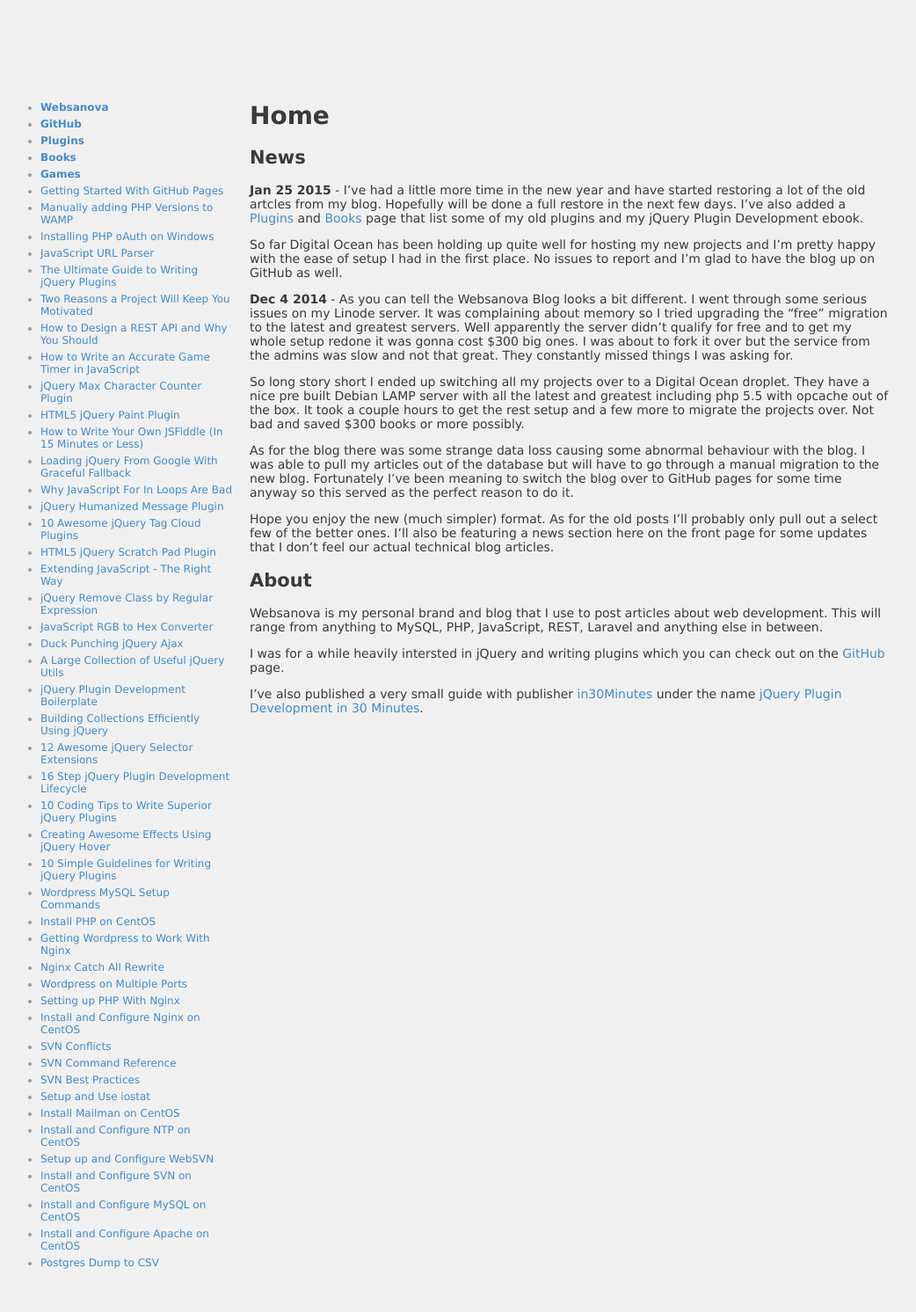
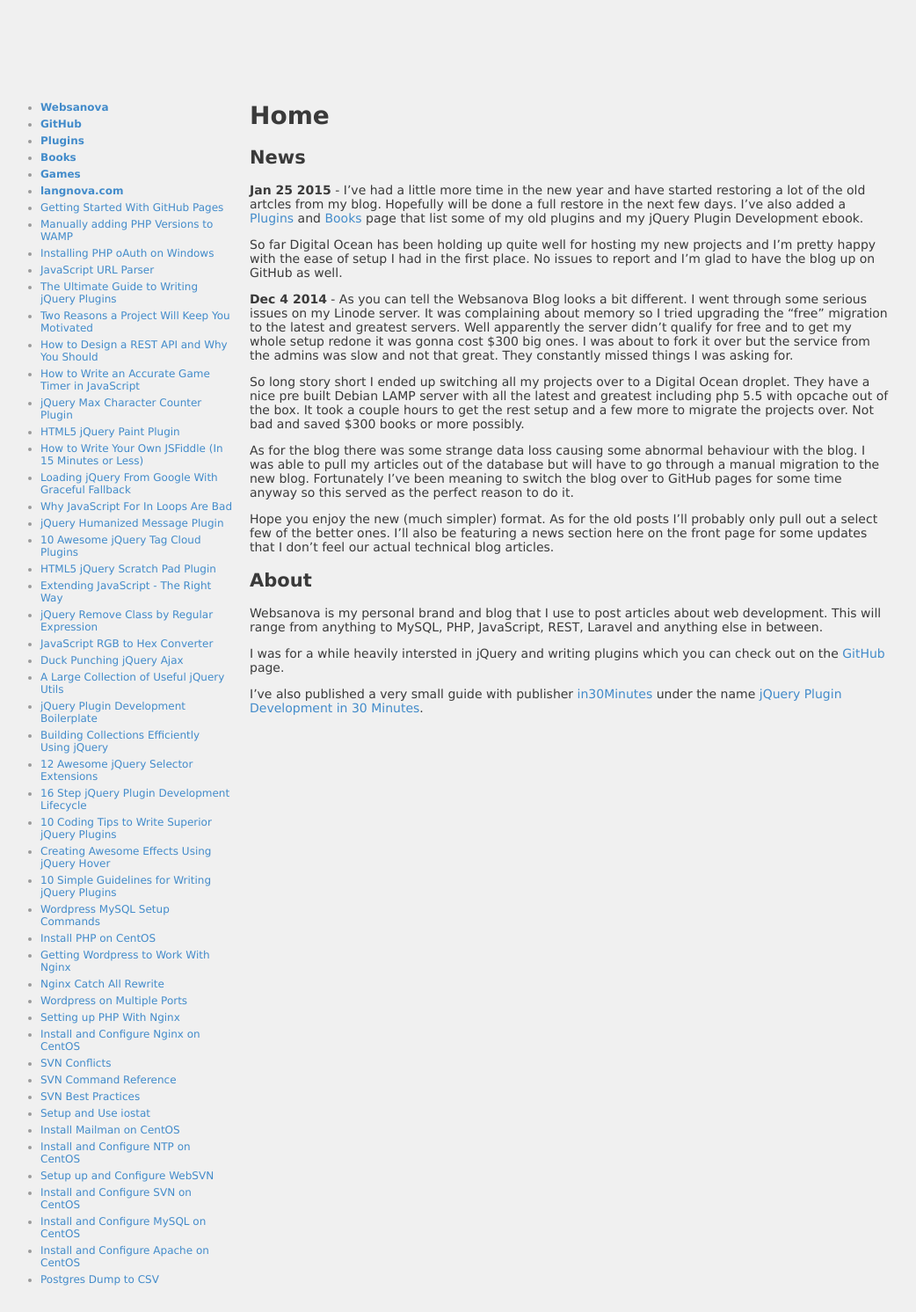
Before and after one commit to websanova/websanova.github.io, a Jekyll site: the page built from index.md, in a window 1280 px wide. Shown: the whole page at 88% size, without its empty margins (116-1158 px from the left). Built offline with Jekyll 4.4.1, drawn with Linux system fonts in a browser that asks for light colours; comment, search, counter and statistics services are not loaded.

Commit message:
Add langnova to links.

```diff
--- a/_layouts/default.html
+++ b/_layouts/default.html
@@ -68,6 +68,7 @@
 				<li><a href="/books"><b>Books</b></a></li>
 				<li><a href="/games"><b>Games</b></a></li>
 				<li><a href="#articles"><b>Articles</b></a></li>
+				<li><a href="http://langnova.com"><b>langnova.com</b></a></li>
 			</ul>
 		</div>
 
@@ -103,9 +104,9 @@
 				<li><a href="/plugins"><b>Plugins</b></a></li>
 				<li><a href="/books"><b>Books</b></a></li>
 				<li><a href="/games"><b>Games</b></a></li>
+				<li><a href="http://langnova.com"><b>langnova.com</b></a></li>
+
 				<li><a href="/getting-started-with-github-pages">Getting Started With GitHub Pages</a></li>
-
-
 				<li><a href="/manually-adding-php-versions-to-wamp">Manually adding PHP Versions to WAMP</a></li>
 				<li><a href="/installing-php-oauth-on-windows">Installing PHP oAuth on Windows</a></li>
 				<li><a href="/javascript-url-parser">JavaScript URL Parser</a></li>
```
